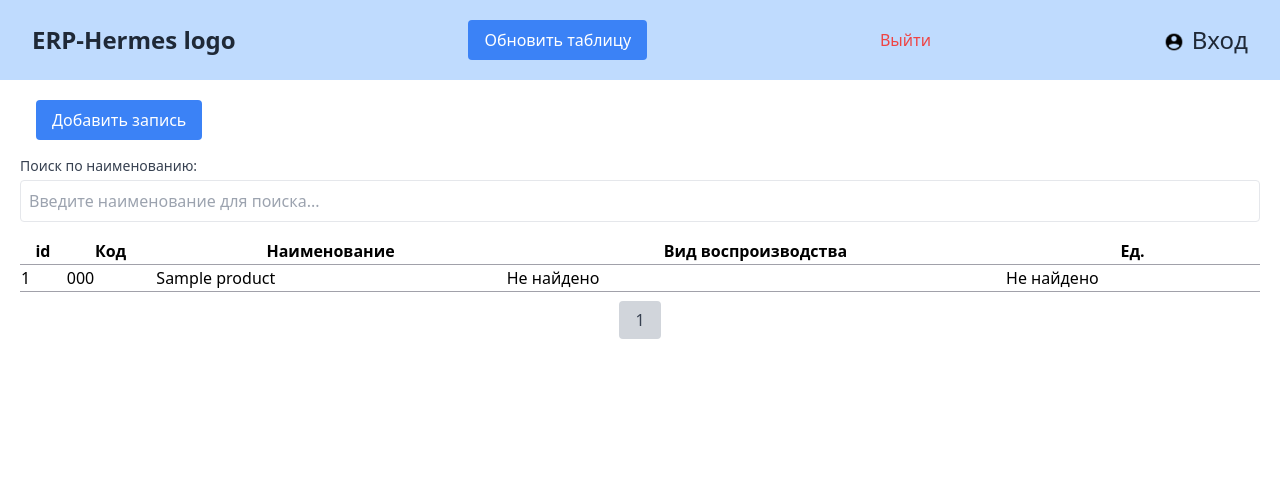
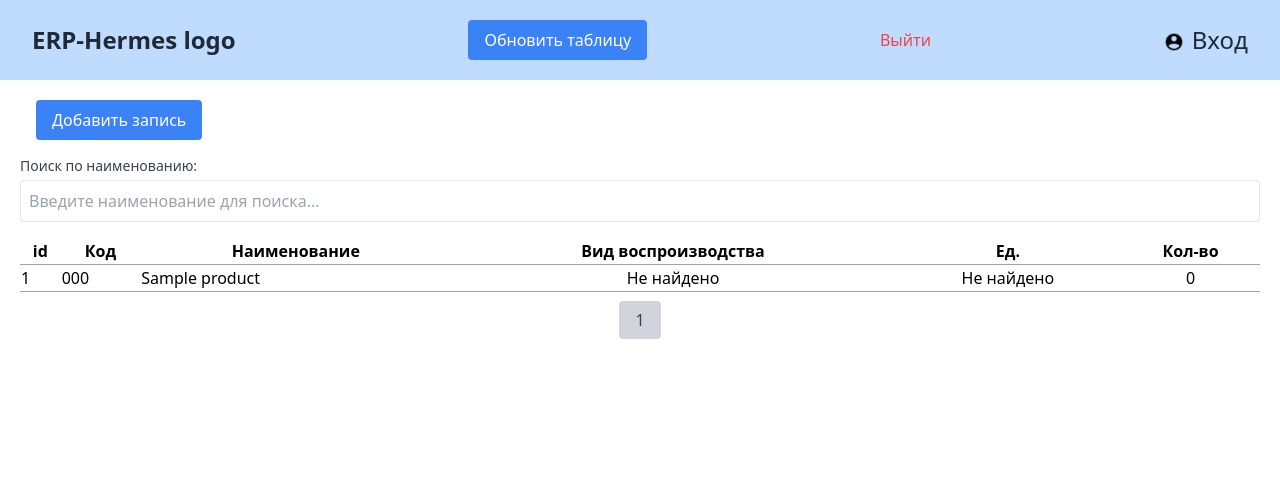
Before and after one commit to Pavlick3000/my_ol, a Django app: template my_erp/templates/my_erp/catalog.html in a window 1280 px wide. Shown: the top 487 px of the page. Run offline with Django 5.2, Linux system fonts and the light colour scheme; the template is opened without the code that fills it: most values are stand-ins (such as "Sample title", 1, 10 or a date in 2020); style sheets or scripts are compiled from the project's sources.

Commit message:
Добавлен столбец с количеством. Столбец вместо NULL или None показывает 0 Если значение имеет .000 то показываем только целое число
Если пользователь не авторизован не показываем ссылку на Каталог

```diff
--- a/my_erp/models.py
+++ b/my_erp/models.py
@@ -34,6 +34,7 @@ class NomencBook(models.Model):
     field_code = models.CharField(db_column='_Code', max_length=11, db_collation='Cyrillic_General_CI_AS', editable=False)  # Поле содержащее "Код"
     field_folder = models.BinaryField(db_column='_Folder', default=b'\x01', editable=False)  # TODO тут будет реализовать выбор - создаем "папку/она же группа" или нет
     field_marked = models.BinaryField(db_column='_Marked', default=b'\x00', editable=False)  # Маркер "На удаление"
+    qnt = models.DecimalField(db_column="Qnt", max_digits=15, decimal_places=3, null=True, blank=True) # Поле с количеством, которое вычисляется в таблице Stocks внутри БД
 
     # ____ Поля для пользователя ____
         # Не зависят от field_folder
@@ -119,6 +120,10 @@ class NomencBook(models.Model):
         verbose_name = 'Номенклатура'  # Имя модели в админке
         verbose_name_plural = 'Номенклатура'  # Множественное число в админке
 
+    def get_qnt(self):
+        """Возвращает 0, если qnt равно None"""
+        return self.qnt if self.qnt is not None else 0
+
     @property
     def type_of_reproduction_display(self):
         # Получаем объект из ProductionTypeBook, используя значение в type_of_reproduction
--- a/my_erp/templates/my_erp/base.html
+++ b/my_erp/templates/my_erp/base.html
@@ -55,7 +55,6 @@
             </div>
         </div>
 
-
         {% block content %} {% endblock %}
 
         <!-- Подвал -->
--- a/my_erp/templates/my_erp/catalog.html
+++ b/my_erp/templates/my_erp/catalog.html
@@ -110,6 +110,7 @@
                     <th class="cursor-pointer hover:underline hover:text-red-600" onclick="sortTable(2)">Наименование</th>
                     <th class="cursor-pointer hover:underline hover:text-red-600" onclick="sortTable(3)">Вид воспроизводства</th>
                     <th class="cursor-pointer hover:underline hover:text-red-600" onclick="sortTable(4)">Ед.</th>
+                    <th class="cursor-pointer hover:underline hover:text-red-600" onclick="sortTable(4)">Кол-во</th>
                 </tr>
                 </thead>
                 <tbody>
@@ -120,14 +121,16 @@
                         data-name="{{ product.name }}"
                         data-type-of-reproduction="{{ type_of_reproduction_choices|dict_get:product.type_of_reproduction }}"
                         data-basic-unit="{{ basic_unit_choices|dict_get:product.basic_unit }}"
+                        data-qnt="{{ product.qnt|default:0|floatformat:-3 }}"
                         data-url="{% url 'catalog:editCatalog' id=product.id %}"
                         onclick="toggleEditModal(this)">
 
                         <td class="font-light">{{ product.id }}</td>
                         <td>{{ product.field_code }}</td>
                         <td class="font-medium">{{ product.name }}</td>
-                        <td>{{ type_of_reproduction_choices|dict_get:product.type_of_reproduction }}</td>
-                        <td>{{ basic_unit_choices|dict_get:product.basic_unit }}</td>
+                        <td class="text-center">{{ type_of_reproduction_choices|dict_get:product.type_of_reproduction }}</td>
+                        <td class="text-center">{{ basic_unit_choices|dict_get:product.basic_unit }}</td>
+                        <td class="text-center">{{ product.qnt|default:0|floatformat:-3 }}</td>
                     </tr>
                 {% endfor %}
                 </tbody>
--- a/src/js/forTable/utils.js
+++ b/src/js/forTable/utils.js
@@ -1,5 +1,6 @@
 // Функция перерисовки таблицы после обновления данных
 function renderTable(data) {
+    console.log(data);
     const tbody = document.querySelector('#productTable tbody');
     tbody.innerHTML = ''; // Очищаем текущие строки
 
@@ -11,15 +12,20 @@ function renderTable(data) {
         row.dataset.name = product.name;
         row.dataset.typeOfReproduction = product.type_of_reproduction;
         row.dataset.basicUnit = product.basic_unit;
+        row.dataset.qnt = product.qnt;
         row.dataset.url = product.url;
         row.onclick = () => toggleEditModal(row);
+
+        // Заменяем значение qnt на 0, если оно null или undefined
+        const qnt = product.qnt == null ? 0 : product.qnt;
 
         row.innerHTML = `
             <td class="font-light">${product.id}</td>
             <td>${product.field_code}</td>
             <td class="font-medium">${product.name}</td>
-            <td>${product.type_of_reproduction}</td>
-            <td>${product.basic_unit}</td>
+            <td class="text-center">${product.type_of_reproduction}</td>
+            <td class="text-center">${product.basic_unit}</td>
+            <td class="text-center">${qnt}</td> <!-- Используем qnt, замененный на 0, если оно null или undefined -->
         `;
         tbody.appendChild(row);
     });
@@ -41,7 +47,8 @@ async function updateTable(recordId = null) {
     }
 
     const data = await response.json();
-    console.log("Received data:", data);
+    console.log("Received full response:", data);
+    console.log("Received data:", data.data);
     renderTable(data.data);
 }
 
```
Also changed, not shown: my_erp/templates/my_erp/index.html (+10 -1 lines), my_erp/views.py (+8 -9 lines).
